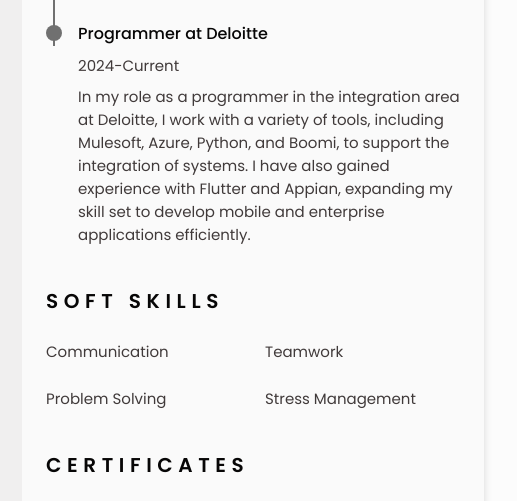
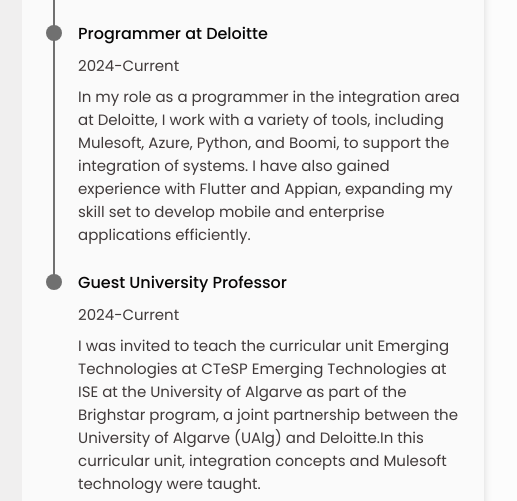
Before and after one commit to J0rgeM/CurriculumVitae, a plain HTML site: page index.html in a window 1280 px wide. Shown: the part 419-920 px from the top of the page, 640-1157 px from the left. Drawn offline with nearby package versions, Linux system fonts and the light colour scheme.

Commit message:
professor add

```diff
--- a/index.html
+++ b/index.html
@@ -267,6 +267,7 @@
                                     <div class="experience_content">
                                          <div class="experience_time">
                                         <span class="experience_rounder"></span>
+                                        <span class="experience_line"></span>
 
 
                                         </div>
@@ -278,8 +279,28 @@
                                             </p>
                                         </div>
 
+
                                     </div>
                             </div>
+                            <div class="experience_container bd-grid">
+                                <div class="experience_content">
+                                     <div class="experience_time">
+                                    <span class="experience_rounder"></span>
+
+
+                                    </div>
+
+
+                                    <div class="experience_data bd-grid">
+                                        <h3 class="experience_title"> Guest University Professor</h3>
+                                        <span class="experience_company">2024-Current</span>
+                                        <p class="experience_description" >I was invited to teach the curricular unit Emerging Technologies at CTeSP Emerging Technologies at ISE at the University of Algarve as part of the Brighstar program, a joint partnership between the University of Algarve (UAlg) and Deloitte.In this curricular unit, integration concepts and Mulesoft technology were taught.
+                                        </p>
+                                    </div>
+
+
+                                </div>
+                        </div>
 
                         </section>
 
```
